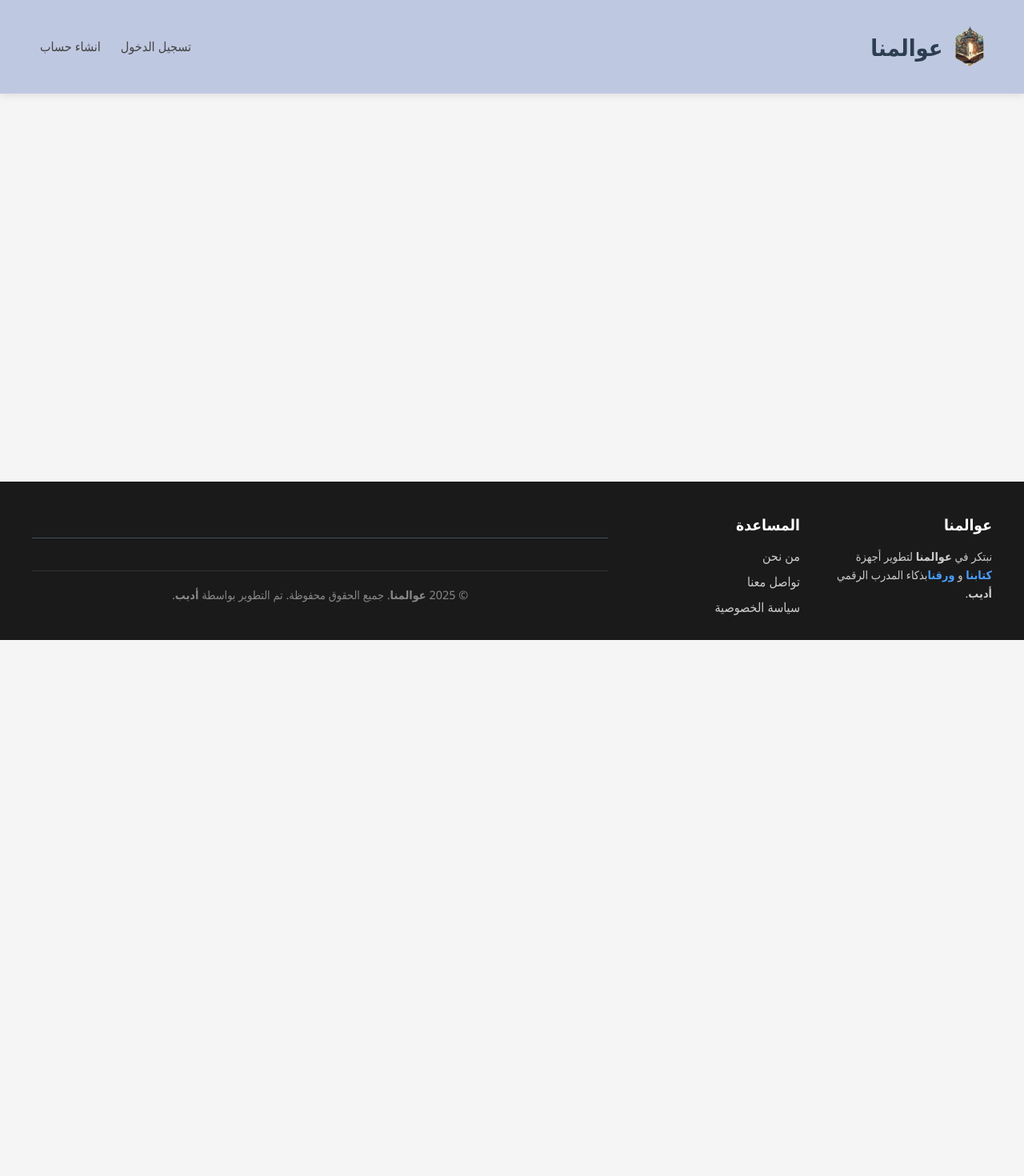
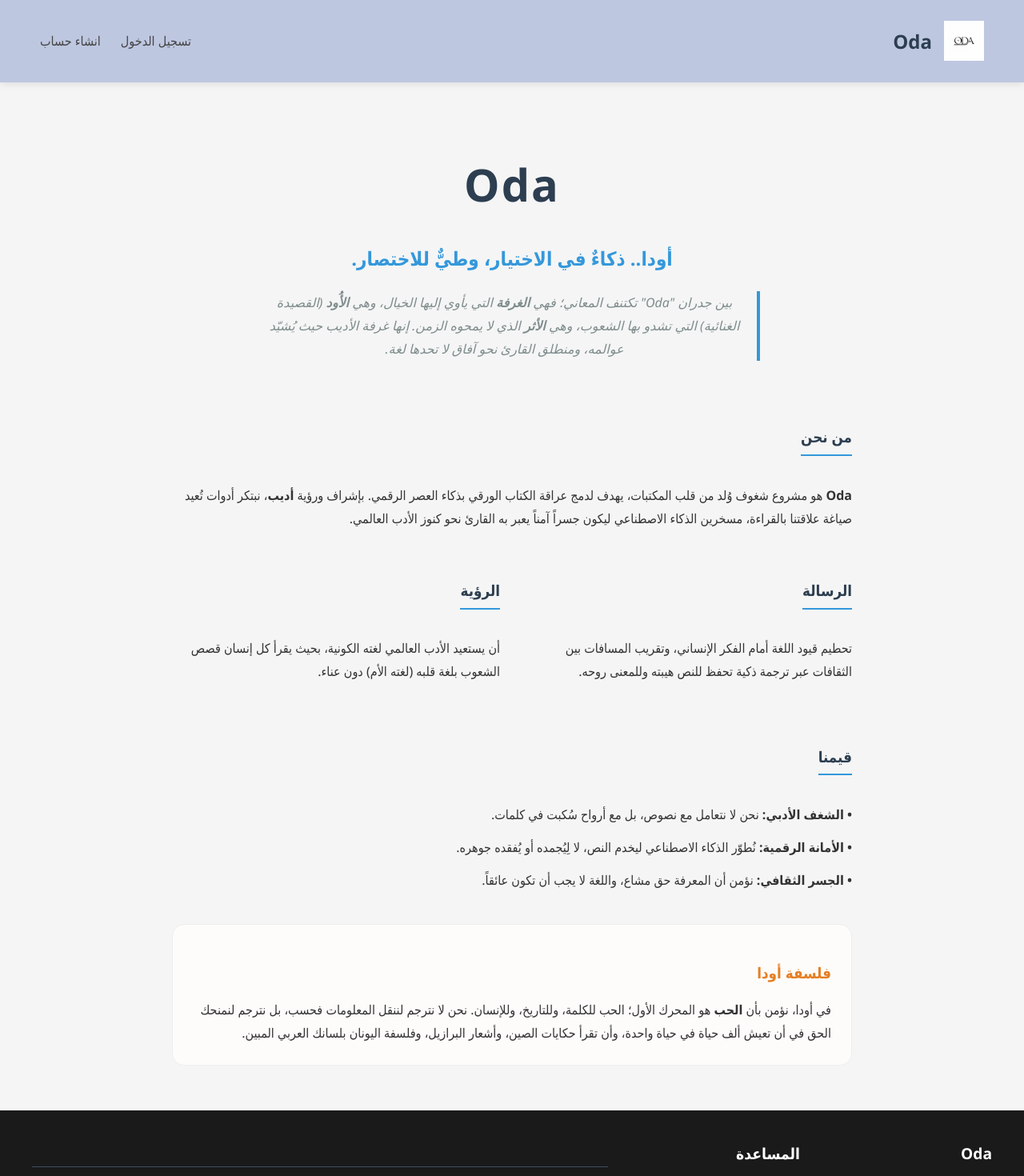
Before and after one commit to osama-alhudhaif/website, a React (Vite) app in the folder frontend/: page /About in a window 1280 px wide. Shown: the top 1470 px of the page at 80% size. Before the commit the page ends 800 px from the top, so only its background shows below. Built offline with nearby package versions, Linux system fonts and the light colour scheme.

Commit message:
feat: complete About Us page with Oda branding and philosophy

```diff
--- a/frontend/index.html
+++ b/frontend/index.html
@@ -4,7 +4,7 @@
     <meta charset="UTF-8" />
     <link rel="icon" type="public/Website.png" href="./public/Website.png" />
     <meta name="viewport" content="width=device-width, initial-scale=1.0" />
-    <title>عوالمنا</title>
+    <title>Oda</title>
   </head>
   <body>
     <div id="root"></div>
--- a/frontend/src/App.css
+++ b/frontend/src/App.css
@@ -4,13 +4,11 @@ body {
     margin: 0;
     font-family: 'Segoe UI', Tahoma, Geneva, Verdana, sans-serif;
     direction: rtl;
-    /* ليتناسب مع اللغة العربية */
     background-color: #F5F5F5;
 }
 
 
 /* Header المطور */
-
 .Header {
     display: flex;
     justify-content: space-between;
@@ -19,9 +17,8 @@ body {
     background-color: #2145a641;
     box-shadow: 0 2px 10px rgba(0, 0, 0, 0.1);
     position: sticky;
-    /* يبقى ثابت عند التمرير */
     top: 0;
-    z-index: 1000;
+    z-index: 500;
 }
 
 .Right-Side .Logo-link {
@@ -30,21 +27,14 @@ body {
     gap: 15px;
     text-decoration: none;
     color: #2c3e50;
-    font-size: 1.2rem;
     font-weight: bold;
 }
 
 .logo-img {
     width: auto;
-    /* يسمح للعرض بالتمدد حسب أبعاد الشعار */
-    height: 50px;
-    /* يحافظ على ارتفاع ثابت ليتناسب مع الهيدر */
-    max-width: 150px;
-    /* حد أقصى للعرض لكي لا يزاحم الروابط */
+    max-width: 50px;
     object-fit: contain;
-    /* يضمن ظهور الصورة كاملة داخل الإطار دون قص */
     border-radius: 0;
-    /* غالباً الشعارات المفرغة لا تحتاج border-radius */
 }
 
 .Nav-Links {
@@ -70,7 +60,6 @@ body {
 .Social-Icons {
     display: flex;
     flex-direction: row;
-    /* يضمن بقاء أيقونات التواصل بجانب بعضها */
     gap: 20px;
     margin-top: 15px;
 }
--- a/frontend/src/App.tsx
+++ b/frontend/src/App.tsx
@@ -5,6 +5,7 @@ import Footer from './constants/Footer';
 import Login from './pages/login';
 import Register from './pages/register';
 import About from './constants/about';
+import Body from './constants/body';
 
 const App = () => (
   <div className="app-wrapper">
@@ -16,6 +17,7 @@ const App = () => (
         <Route path="/register" element={<Register />} />
       </Routes>
     </div>
+    <Body />
     <Footer />
   </div>
 );
--- a/frontend/src/constants/Footer.tsx
+++ b/frontend/src/constants/Footer.tsx
@@ -5,11 +5,11 @@ const Footer = () => {
     <footer className="Footer">
       <div className="Footer-Content">
 
-        {/* قسم معلومات مشروع عوالمنا */}
+        {/* قسم معلومات مشروع Oda */}
         <div className="Footer-Section">
-          <h3 className="Footer-Title">عوالمنا</h3>
+          <h3 className="Footer-Title">Oda</h3>
           <p className="Footer-Description">
-            نبتكر في <strong>عوالمنا</strong> لتطوير أجهزة
+            نبتكر في <strong>Oda</strong> لتطوير أجهزة
             <span className="product-name"> كتابنا</span> و
             <span className="product-name"> ورقنا</span>
             بذكاء المدرب الرقمي <strong>أديب</strong>.
@@ -29,7 +29,7 @@ const Footer = () => {
         <div className="Footer-Bottom">
           <hr className="Footer-Divider" />
           <p className="Rights">
-            &copy; {new Date().getFullYear()} <strong>عوالمنا</strong>. جميع الحقوق محفوظة.
+            &copy; {new Date().getFullYear()} <strong>Oda</strong>. جميع الحقوق محفوظة.
             تم التطوير بواسطة <strong>أديب</strong>.
           </p>
       </div>
--- a/frontend/src/constants/Header.tsx
+++ b/frontend/src/constants/Header.tsx
@@ -7,7 +7,7 @@ const Header = () => {
         <div className="Right-Side">
           <Link to="/" className="Logo-link">
             <img src="./public/Website.png" alt="Logo" className="logo-img" />
-            <h2 className="Brand-Name">عوالمنا</h2>
+            <h2 className="Brand-Name">Oda</h2>
           </Link>
         </div>
 
--- a/frontend/src/constants/about.tsx
+++ b/frontend/src/constants/about.tsx
@@ -1,8 +1,64 @@
 const About = () => {
     return (
-        <div>
+        <div style={{ maxWidth: '850px', margin: '0 auto', padding: '40px 20px', lineHeight: '1.8', textAlign: 'right', direction: 'rtl', color: '#333' }}>
+
+            {/* الهيدر والتعريف بالاسم */}
+            <header style={{ textAlign: 'center', marginBottom: '60px' }}>
+                <h1 style={{ fontSize: '3.5rem', color: '#2c3e50', marginBottom: '10px', letterSpacing: '2px' }}>Oda</h1>
+                <h2 style={{ fontWeight: '600', color: '#3498db', marginBottom: '20px' }}>أودا.. ذكاءٌ في الاختيار، وطيٌّ للاختصار.</h2>
+                <div style={{ maxWidth: '600px', margin: '0 auto', fontStyle: 'italic', color: '#7f8c8d', borderRight: '4px solid #3498db', paddingRight: '15px' }}>
+                    <p>
+                        بين جدران "Oda" تكتنف المعاني؛ فهي <strong>الغرفة</strong> التي يأوي إليها الخيال،
+                        وهي <strong>الأُود</strong> (القصيدة الغنائية) التي تشدو بها الشعوب، وهي <strong>الأثر</strong> الذي لا يمحوه الزمن.
+                        إنها غرفة الأديب حيث يُشيّد عوالمه، ومنطلق القارئ نحو آفاق لا تحدها لغة.
+                    </p>
+                </div>
+            </header>
+
+            {/* من نحن */}
+            <section style={{ marginBottom: '40px' }}>
+                <h3 style={{ borderBottom: '2px solid #3498db', display: 'inline-block', paddingBottom: '5px', color: '#2c3e50' }}>من نحن</h3>
+                <p>
+                    <strong>Oda</strong> هو مشروع شغوف وُلد من قلب المكتبات، يهدف لدمج عراقة الكتاب الورقي بذكاء العصر الرقمي.
+                    بإشراف ورؤية <strong>أديب</strong>، نبتكر أدوات تُعيد صياغة علاقتنا بالقراءة،
+                    مسخرين الذكاء الاصطناعي ليكون جسراً آمناً يعبر به القارئ نحو كنوز الأدب العالمي.
+                </p>
+            </section>
+
+            {/* الرسالة والرؤية في صف واحد (اختياري) */}
+            <div style={{ display: 'grid', gridTemplateColumns: '1fr 1fr', gap: '30px', marginBottom: '40px' }}>
+                <section>
+                    <h3 style={{ borderBottom: '2px solid #3498db', display: 'inline-block', paddingBottom: '5px', color: '#2c3e50' }}>الرسالة</h3>
+                    <p>تحطيم قيود اللغة أمام الفكر الإنساني، وتقريب المسافات بين الثقافات عبر ترجمة ذكية تحفظ للنص هيبته وللمعنى روحه.</p>
+                </section>
+                <section>
+                    <h3 style={{ borderBottom: '2px solid #3498db', display: 'inline-block', paddingBottom: '5px', color: '#2c3e50' }}>الرؤية</h3>
+                    <p>أن يستعيد الأدب العالمي لغته الكونية، بحيث يقرأ كل إنسان قصص الشعوب بلغة قلبه (لغته الأم) دون عناء.</p>
+                </section>
+            </div>
+
+            {/* قيمنا */}
+            <section style={{ marginBottom: '40px' }}>
+                <h3 style={{ borderBottom: '2px solid #3498db', display: 'inline-block', paddingBottom: '5px', color: '#2c3e50' }}>قيمنا</h3>
+                <ul style={{ listStyleType: 'none', padding: 0 }}>
+                    <li style={{ marginBottom: '12px' }}><strong>• الشغف الأدبي:</strong> نحن لا نتعامل مع نصوص، بل مع أرواح سُكبت في كلمات.</li>
+                    <li style={{ marginBottom: '12px' }}><strong>• الأمانة الرقمية:</strong> نُطوّر الذكاء الاصطناعي ليخدم النص، لا لِيُجمده أو يُفقده جوهره.</li>
+                    <li style={{ marginBottom: '12px' }}><strong>• الجسر الثقافي:</strong> نؤمن أن المعرفة حق مشاع، واللغة لا يجب أن تكون عائقاً.</li>
+                </ul>
+            </section>
+
+            {/* فلسفتنا (بلمسة إنسانية) */}
+            <section style={{ backgroundColor: '#fdfcfb', padding: '25px', borderRadius: '15px', border: '1px solid #eee' }}>
+                <h3 style={{ color: '#e67e22', marginBottom: '15px' }}>فلسفة أودا</h3>
+                <p style={{ margin: 0 }}>
+                    في أودا، نؤمن بأن <strong>الحب</strong> هو المحرك الأول؛ الحب للكلمة، وللتاريخ، وللإنسان.
+                    نحن لا نترجم لننقل المعلومات فحسب، بل نترجم لنمنحك الحق في أن تعيش ألف حياة في حياة واحدة،
+                    وأن تقرأ حكايات الصين، وأشعار البرازيل، وفلسفة اليونان بلسانك العربي المبين.
+                </p>
+            </section>
+
         </div>
     )
 }
 
-export default About
+export default About;
--- /dev/null
+++ b/frontend/src/constants/body.tsx
@@ -0,0 +1,9 @@
+const Body = () => {
+    return (
+        <div>
+            <p></p>
+        </div>
+    )
+}
+
+export default Body
--- a/frontend/src/pages/register.tsx
+++ b/frontend/src/pages/register.tsx
@@ -3,7 +3,7 @@ const Register = () => {
         <div>
             <form>
                 <h1>انشاء حساب</h1>
-                <h3>مرحبا بك في عوالمنا</h3>
+                <h3>مرحبا بك في Oda</h3>
                 <label htmlFor="username">اسم المستخدم</label>
                 <input type="text" id="username" name="username" required />
                 <br />
```
Also changed, not shown: frontend/src/constants/cardstore.tsx (added, +9 -0 lines), frontend/public/Website.png.
